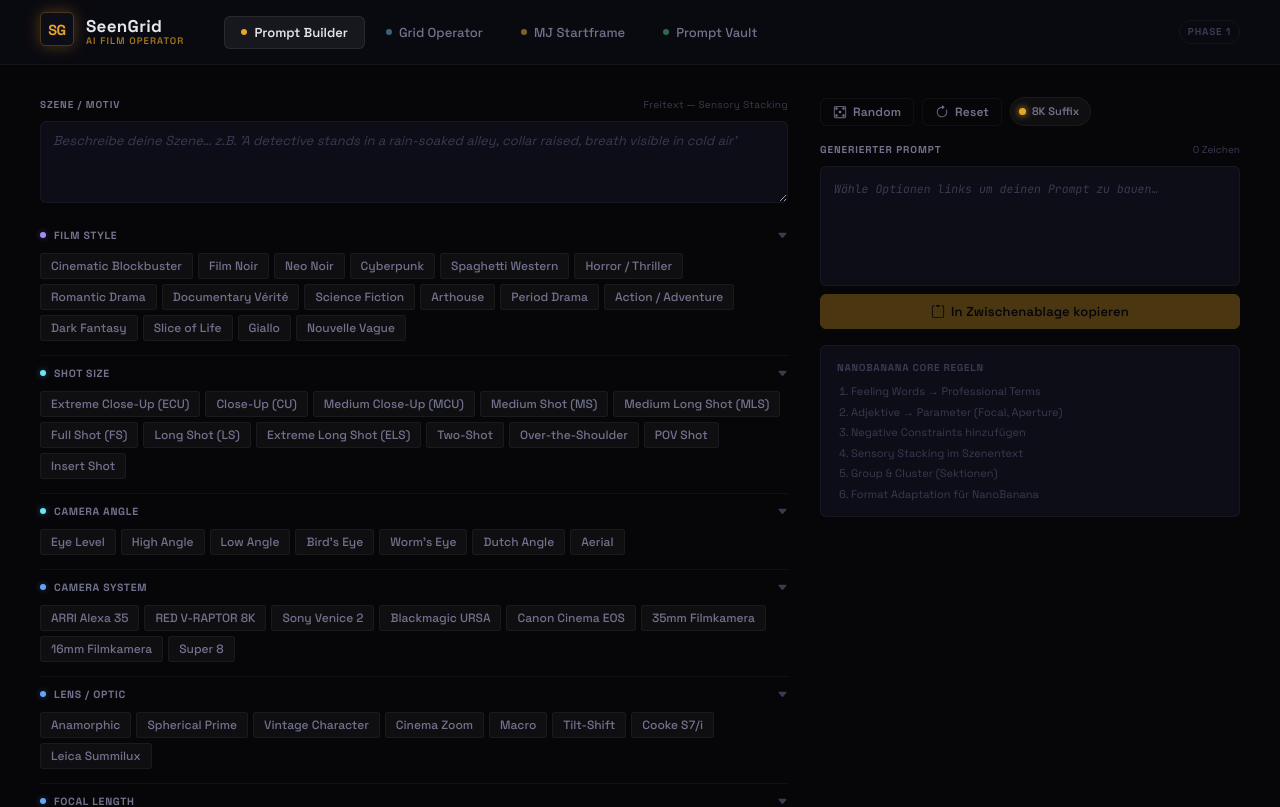
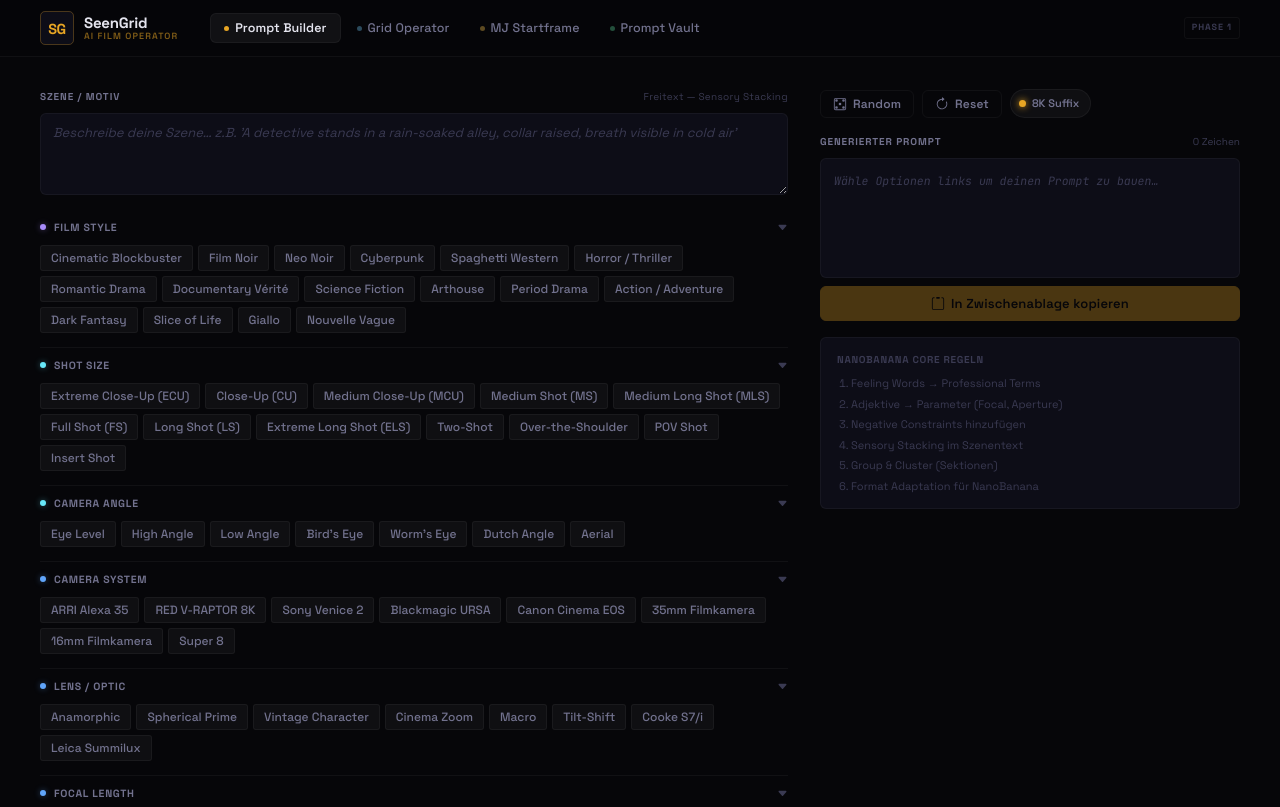
Before and after one commit to n4wmachine/SeenGrid, a React (Vite) app: page / in a window 1280 px wide. Shown: the top 807 px of the page. Built offline with nearby package versions, Linux system fonts and the light colour scheme.

Commit message:
redesign: header 56px, deep navy bg, rectangular badge

```diff
--- a/src/components/layout/Header.css
+++ b/src/components/layout/Header.css
@@ -2,32 +2,36 @@
   position: sticky;
   top: 0;
   z-index: 200;
-  background: var(--bg-1);
+  background: rgba(6,6,9,0.94);
   border-bottom: 1px solid var(--b-subtle);
-  backdrop-filter: blur(10px);
+  backdrop-filter: blur(14px);
+  -webkit-backdrop-filter: blur(14px);
 }
 
 .sg-header__inner {
   max-width: var(--max-w);
   margin: 0 auto;
   padding: 0 40px;
-  height: 64px;
+  height: 56px;
   display: flex;
   align-items: center;
-  gap: 40px;
+  gap: 32px;
 }
 
 /* ── Logo ── */
 .sg-logo {
   display: flex;
   align-items: center;
-  gap: 12px;
+  gap: 10px;
   flex-shrink: 0;
   text-decoration: none;
 }
 
 .sg-logo__mark {
-  filter: drop-shadow(0 0 8px rgba(245,166,35,0.30));
+  display: flex;
+  align-items: center;
+  justify-content: center;
+  flex-shrink: 0;
 }
 
 .sg-logo__text {
@@ -37,20 +41,20 @@
 }
 
 .sg-logo__name {
-  font-size: 17px;
+  font-size: 15px;
   font-weight: 700;
   color: var(--t-0);
-  letter-spacing: 0.3px;
+  letter-spacing: -0.2px;
   line-height: 1.1;
 }
 
 .sg-logo__sub {
-  font-size: 9.5px;
+  font-size: 9px;
   font-weight: 600;
   letter-spacing: 1.1px;
   text-transform: uppercase;
   color: var(--gold);
-  opacity: 0.70;
+  opacity: 0.55;
   line-height: 1;
 }
 
@@ -58,20 +62,20 @@
 .sg-nav {
   display: flex;
   align-items: center;
-  gap: 4px;
+  gap: 2px;
   flex: 1;
 }
 
 .sg-tab {
   display: flex;
   align-items: center;
-  gap: 7px;
-  padding: 7px 16px;
+  gap: 6px;
+  padding: 6px 13px;
   background: none;
   border: 1px solid transparent;
   border-radius: var(--r-sm);
-  font-family: var(--font-sans);
-  font-size: 13px;
+  font-family: var(--font-ui);
+  font-size: 12.5px;
   font-weight: 500;
   color: var(--t-1);
   cursor: pointer;
@@ -80,27 +84,28 @@
     background var(--dur) var(--ease),
     border-color var(--dur) var(--ease);
   white-space: nowrap;
+  letter-spacing: 0.1px;
 }
 
 .sg-tab:hover {
   color: var(--t-0);
-  background: rgba(255,255,255,0.04);
+  background: rgba(255,255,255,0.032);
 }
 
 .sg-tab.active {
   color: var(--t-0);
-  background: rgba(255,255,255,0.06);
-  border-color: var(--b-light);
+  background: rgba(255,255,255,0.05);
+  border-color: var(--b-subtle);
   font-weight: 600;
 }
 
 .sg-tab__dot {
-  width: 6px;
-  height: 6px;
+  width: 5px;
+  height: 5px;
   border-radius: 50%;
   flex-shrink: 0;
-  opacity: 0.6;
-  transition: opacity var(--dur) var(--ease);
+  opacity: 0.45;
+  transition: opacity var(--dur);
 }
 
 .sg-tab.active .sg-tab__dot {
@@ -110,18 +115,19 @@
 /* ── Badge ── */
 .sg-header__badge {
   flex-shrink: 0;
-  font-size: 10px;
+  font-size: 9px;
   font-weight: 700;
-  letter-spacing: 0.8px;
+  letter-spacing: 0.9px;
   text-transform: uppercase;
   color: var(--t-2);
-  padding: 3px 8px;
+  padding: 3px 7px;
   border: 1px solid var(--b-subtle);
-  border-radius: var(--r-pill);
+  border-radius: var(--r-xs);
 }
 
 @media (max-width: 900px) {
   .sg-header__inner { padding: 0 20px; gap: 16px; }
   .sg-logo__sub { display: none; }
-  .sg-tab { padding: 7px 11px; font-size: 12px; }
+  .sg-tab { padding: 6px 10px; font-size: 12px; }
+  .sg-header__badge { display: none; }
 }
```
